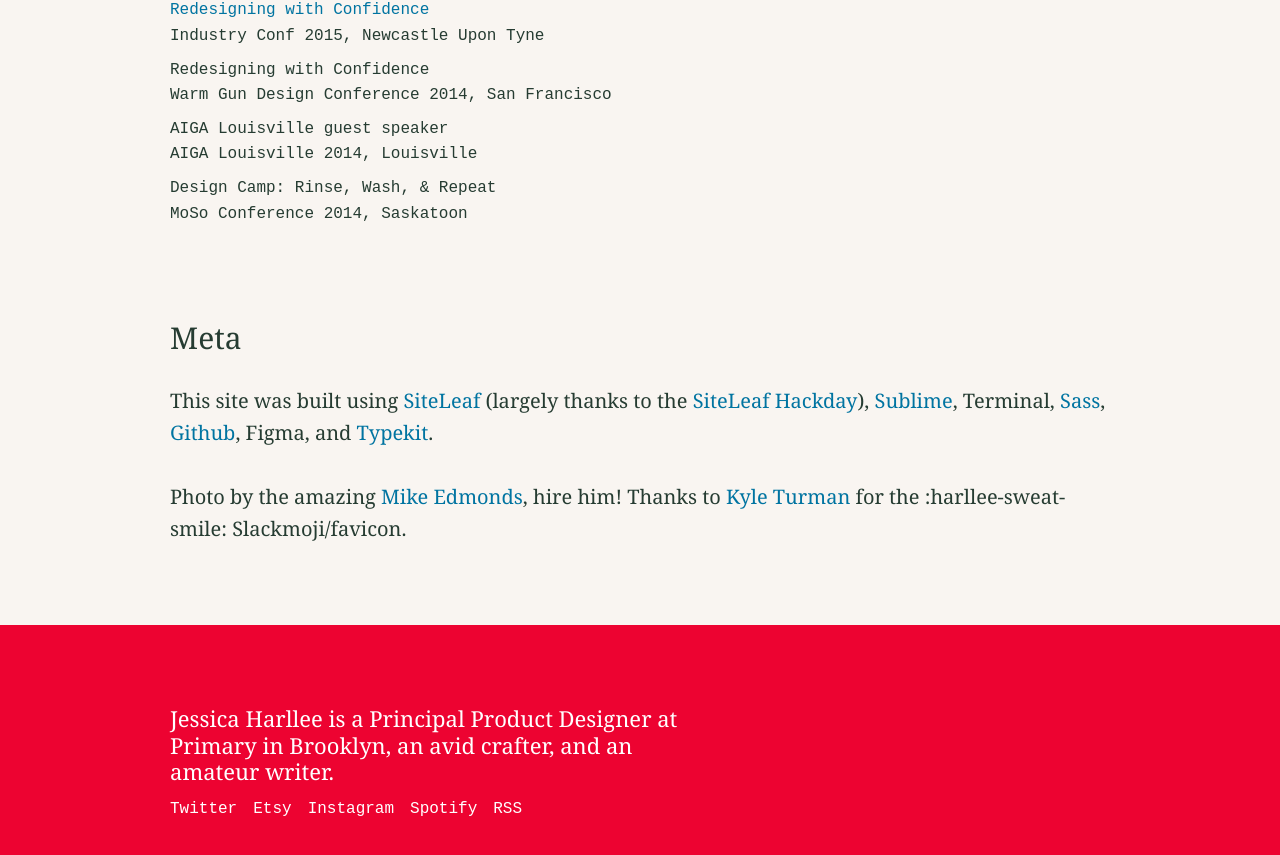
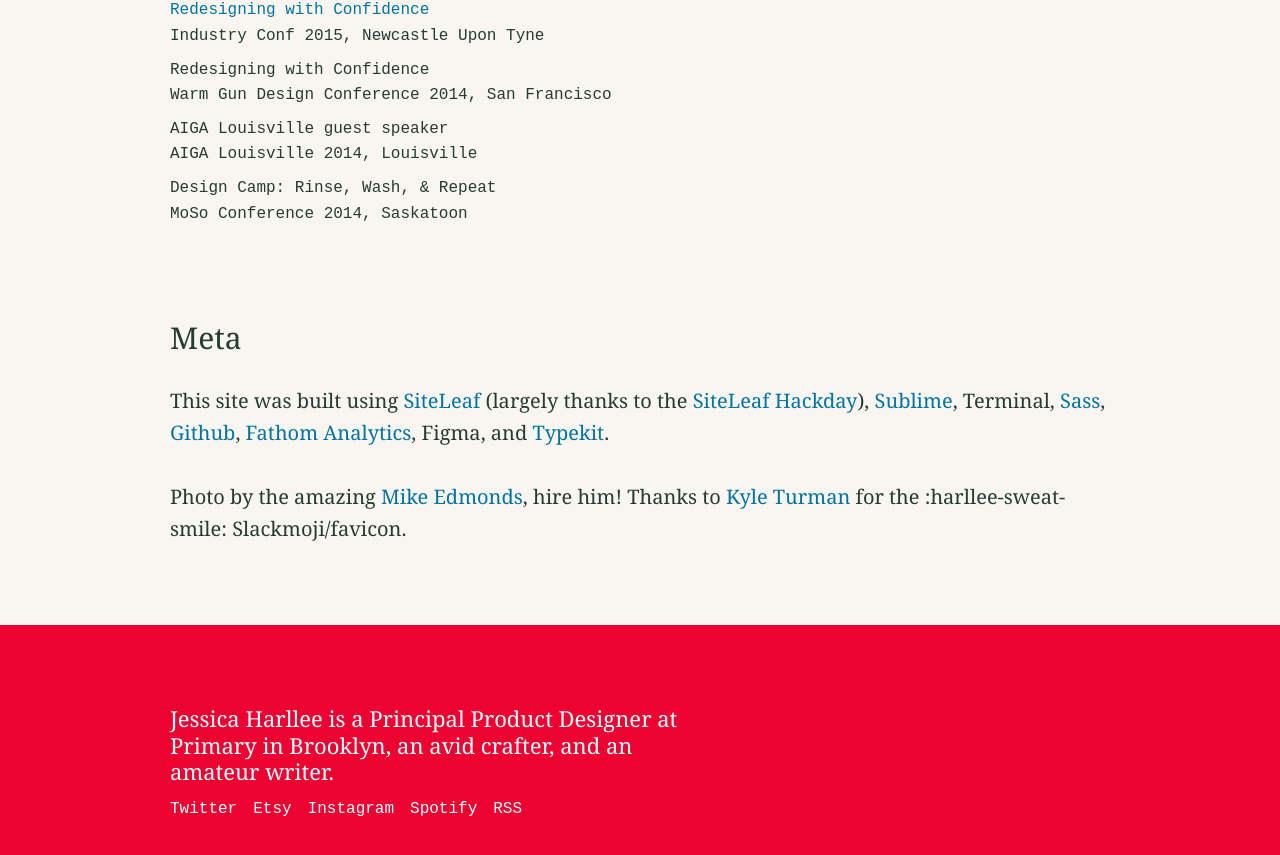
Before and after one commit to harllee/jessicaharllee.com, a Jekyll site: the page built from about.markdown, in a window 1280 px wide and 900 px high, scrolled down 2124 px. Shown: the top 855 px of the window. Built offline with Jekyll 4.4.1, drawn with Linux system fonts in a browser that asks for light colours; comment, search, counter and statistics services are not loaded.

Commit message:
Updated About

```diff
--- a/about.markdown
+++ b/about.markdown
@@ -62,6 +62,6 @@ Get in touch via [email](mailto:jessica.harllee@gmail.com) or [Twitter](http://t
 
 ## Meta
 
-This site was built using [SiteLeaf](http://siteleaf.com) (largely thanks to the [SiteLeaf Hackday](http://jessicaharllee.com/notes/a-redesign-with-siteleaf)), [Sublime](http://www.sublimetext.com), Terminal, [Sass](http://sass-lang.com), [Github](https://github.com/harllee), Figma, and [Typekit](http://typekit.com).
+This site was built using [SiteLeaf](http://siteleaf.com) (largely thanks to the [SiteLeaf Hackday](http://jessicaharllee.com/notes/a-redesign-with-siteleaf)), [Sublime](http://www.sublimetext.com), Terminal, [Sass](http://sass-lang.com), [Github](https://github.com/harllee), [Fathom Analytics](https://usefathom.com/ref/BVDH0S), Figma, and [Typekit](http://typekit.com).
 
 Photo by the amazing [Mike Edmonds](http://www.edmonds.photo), hire him! Thanks to [Kyle Turman](http://turman.co) for the :harllee-sweat-smile: Slackmoji/favicon.
```
